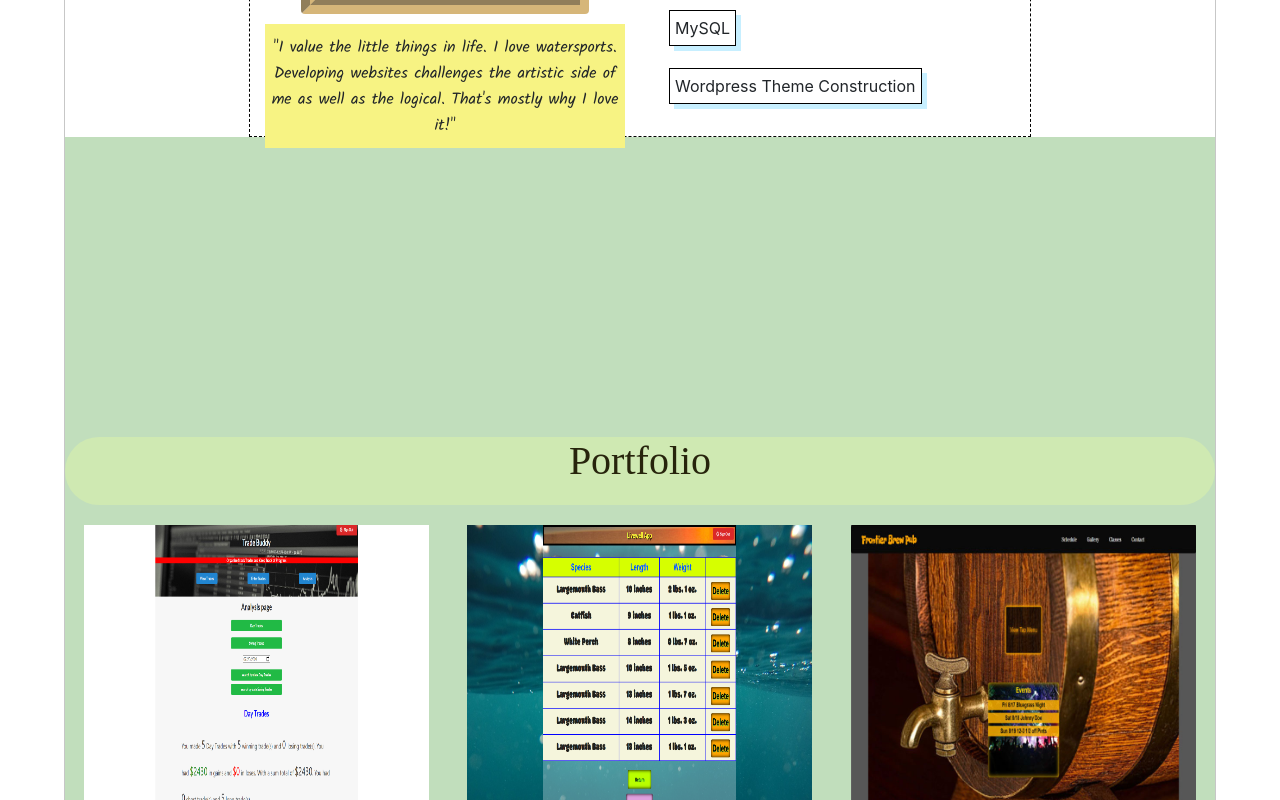
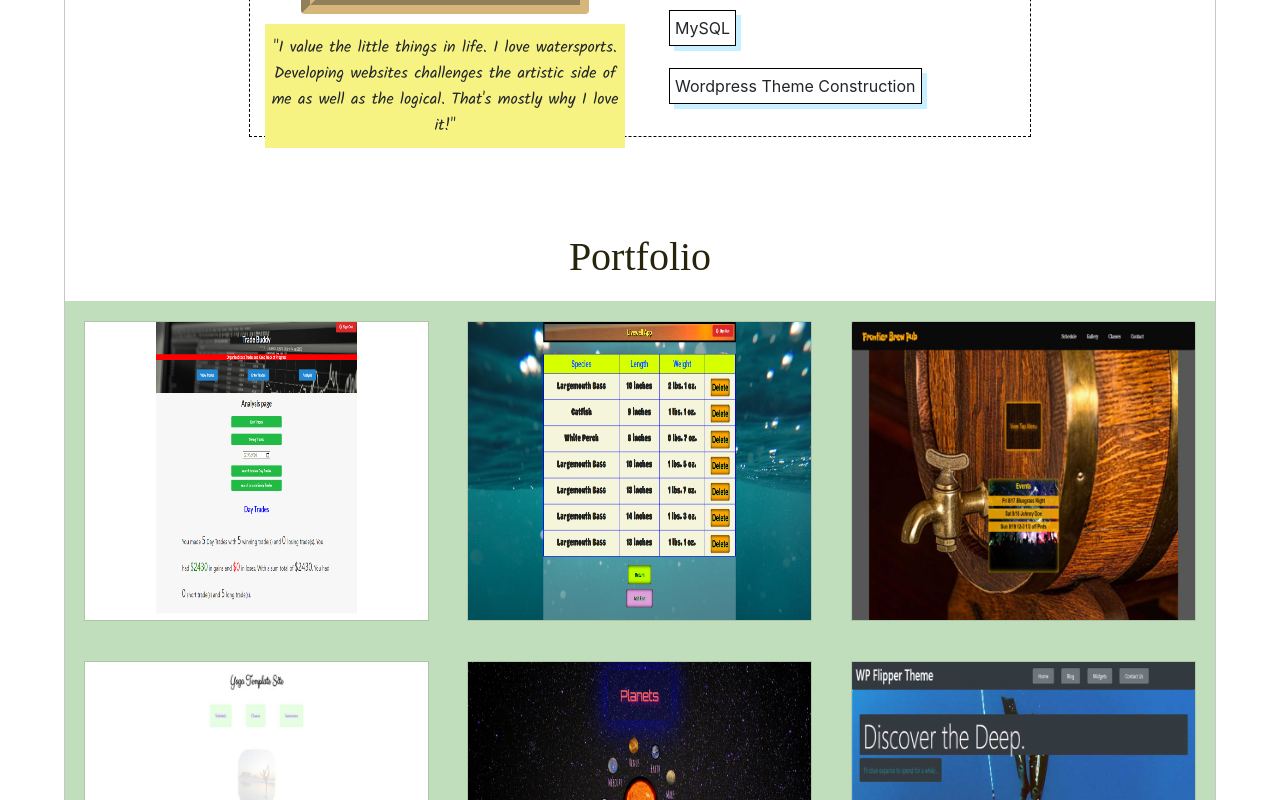
Before and after one commit to michael-williamson/portfolio-coffee, a React (Create React App) app: page / in a window 1280 px wide. Shown: the part 1200-2000 px from the top of the page. Built offline with nearby package versions, Linux system fonts and the light colour scheme.

Commit message:
set appleCrop as mainbanner bg image

```diff
--- a/src/style/MainBanner.css
+++ b/src/style/MainBanner.css
@@ -1,6 +1,6 @@
 .main-banner{
     height: 100vh;
-    background-image: url(../images/apple.png);
+    background-image: url(../images/appleCrop.png);
     background-repeat: no-repeat;
     background-size: cover;
     background-attachment: fixed;
--- a/src/style/Portfolio.css
+++ b/src/style/Portfolio.css
@@ -1,5 +1,4 @@
 .portfolio-section{
-    background-color: #c1debc;
 }
 
 .portfolio-section h1{
@@ -27,6 +26,7 @@
     margin: 20px auto;
     position: relative;
     overflow: hidden;
+    border: 1px solid #0000001c;
 }
 
 .card-display-projects img{
@@ -108,13 +108,14 @@
 
 @media(min-width: 768px){
     .portfolio-section{
-        padding-top: 300px;
+        padding-top: 100px;
     }
     .portfolio-section h1{
         width: 97%;
         margin: 0 auto;
         /* same as Portfolio header*/
         height: 68px;
+        background-color: white;
     }
     .projects-div{
         display: flex;
@@ -135,6 +136,9 @@
 }
 
 @media(min-width: 1000px){
+    .portfolio-section{
+        padding-top: 96px;
+    }
     .portfolio-section h1{
         width: 100%;
     }
```
